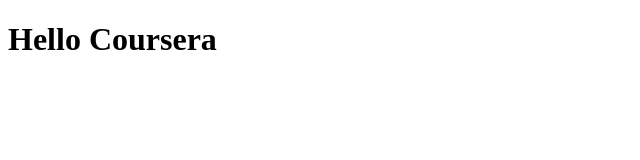
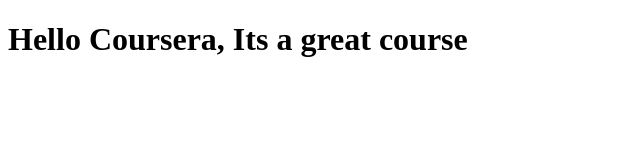
Before and after one commit to Gentlefrank/coursera-test, a plain HTML site: page site/index.html in a window 1280 px wide. Shown: the whole page, without its empty margins (0-640 px from the left). Drawn offline with Linux system fonts and the light colour scheme.

Commit message:
small addition to our page content

```diff
--- a/site/index.html
+++ b/site/index.html
@@ -4,6 +4,6 @@
 	<title>Hello Coursera</title>
 </head>
 <body>
-<h1>Hello Coursera</h1>
+<h1>Hello Coursera, Its a great course</h1>
 </body>
 </html>
```
